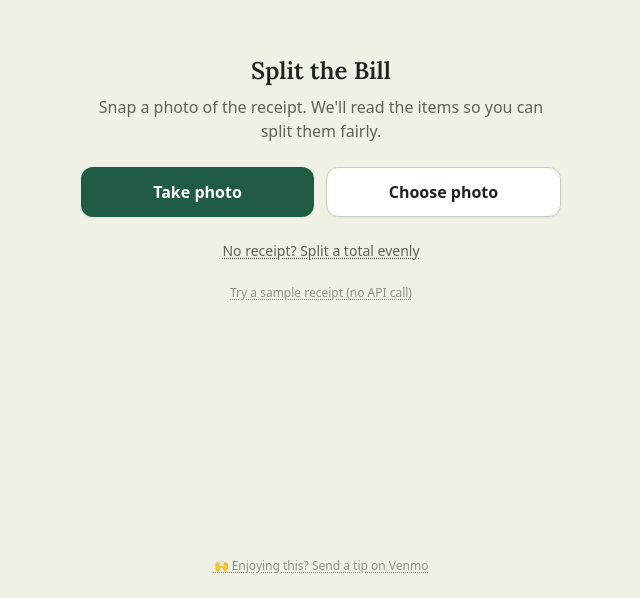
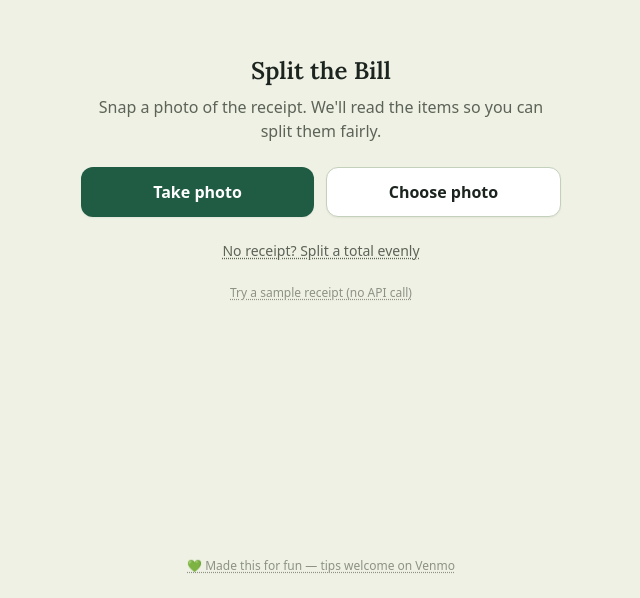
Before and after one commit to pnilukaa-cmd/split-the-bill, a Next.js app: page / in a window 1280 px wide. Shown: the part 202-800 px from the top of the page, without its empty margins (319-959 px from the left). Built offline with nearby package versions, Linux system fonts and the light colour scheme.

Commit message:
Update tip-link footer copy to a friendlier tone

```diff
--- a/app/layout.tsx
+++ b/app/layout.tsx
@@ -36,7 +36,7 @@ export default function RootLayout({ children }: { children: React.ReactNode })
               rel="noopener noreferrer"
               className="text-xs text-ledger-inkFaint underline decoration-dotted underline-offset-2 transition hover:text-ledger-brass"
             >
-              🙌 Enjoying this? Send a tip on Venmo
+              💚 Made this for fun — tips welcome on Venmo
             </a>
           </div>
         </div>
```
